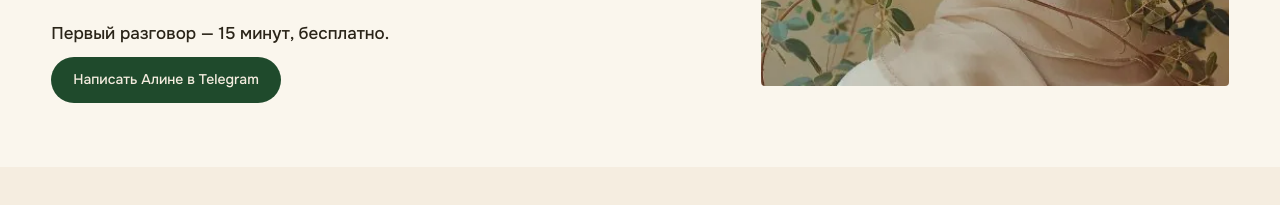
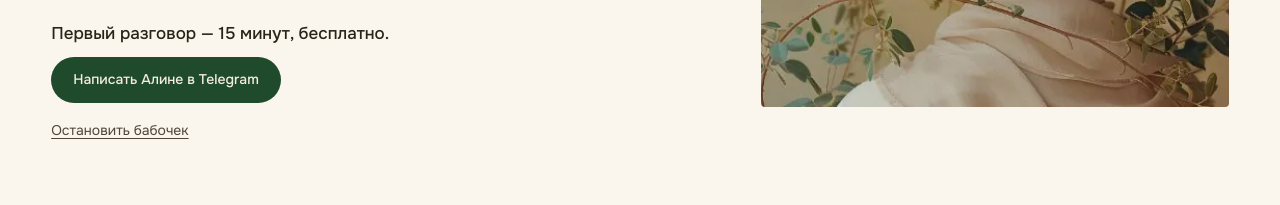
Before and after one commit to a6340374-stack/EcosinPregnancy, a plain HTML site: page index.html in a window 1280 px wide. Shown: the part 451-656 px from the top of the page. Drawn offline with nearby package versions, Linux system fonts and the light colour scheme.

Commit message:
Allow visitors to start butterfly motion on any device

```diff
--- a/index.html
+++ b/index.html
@@ -205,17 +205,20 @@ p{margin:0;text-wrap:pretty;}
 .butterfly-flight.sage{top:32%;color:#809b58;}
 .butterfly-flight.apricot{top:58%;color:#db945c;--delay:-30s;}
 .butterfly-flight svg{display:block;width:100%;height:auto;}
-@media (prefers-reduced-motion:no-preference){
+/* Follow the device preference until the visitor chooses a mode. */
 .butterfly-flight{animation:cross-page var(--duration) linear var(--delay) infinite;}
 .butterfly-flight.apricot{animation-name:cross-page-back;}
 .butterfly-flight svg{animation:flight-arc 8s ease-in-out infinite alternate;}
 .apricot svg{animation:flight-arc 10s ease-in-out -4s infinite alternate-reverse;}
 .wing-fold{transform-origin:0 0;animation:wingbeat 1.1s ease-in-out infinite alternate;}
 .apricot .wing-fold{animation-duration:1.25s;}
-}
 @media (prefers-reduced-motion:reduce){
-  .butterfly-flight.sage{top:90px;left:auto;right:6px;width:52px;opacity:1;}
-}
+  html:not([data-butterflies="on"]) .butterfly-trail *{animation:none;}
+  html:not([data-butterflies="on"]) .butterfly-flight.sage{top:90px;left:auto;right:6px;width:52px;opacity:1;}
+}
+html[data-butterflies="off"] .butterfly-trail{display:none;}
+.flight-control{display:block;margin-top:12px;color:var(--ink-soft);font-size:14px;text-decoration:underline;text-underline-offset:3px;padding:6px 0;}
+.flight-control[hidden]{display:none;}
 @media print{
   .butterfly-trail{display:none;}
 }
@@ -1022,6 +1025,7 @@ p{margin:0;text-wrap:pretty;}
       <p class="hero-lede">Вместе подберём блюда, которые вам нравятся и на которые хватает времени. Учитываю халяль.</p>
       <p class="hero-call">Первый разговор — 15 минут, бесплатно.</p>
       <a href="https://t.me/alina_ecosin" class="btn btn-primary">Написать Алине в Telegram</a>
+      <button type="button" class="flight-control" id="flight-control" hidden>Включить полёт бабочек</button>
     </div>
   </div>
 </section>
@@ -1603,5 +1607,33 @@ p{margin:0;text-wrap:pretty;}
 }
 </script>
 
+<script>
+(() => {
+  const button = document.getElementById('flight-control');
+  const preference = window.matchMedia('(prefers-reduced-motion: reduce)');
+  const key = 'ecosin-butterflies';
+  let choice = new URLSearchParams(location.search).get('butterflies');
+  if (choice !== 'on' && choice !== 'off') {
+    try { choice = localStorage.getItem(key); } catch { choice = null; }
+  }
+  function isFlying() {
+    return choice === 'on' || (choice !== 'off' && !preference.matches);
+  }
+  function update() {
+    if (choice === 'on' || choice === 'off') document.documentElement.dataset.butterflies = choice;
+    else delete document.documentElement.dataset.butterflies;
+    button.textContent = isFlying() ? 'Остановить бабочек' : 'Включить полёт бабочек';
+  }
+  button.addEventListener('click', () => {
+    choice = isFlying() ? 'off' : 'on';
+    try { localStorage.setItem(key, choice); } catch {}
+    update();
+  });
+  preference.addEventListener('change', update);
+  update();
+  button.hidden = false;
+})();
+</script>
+
 </body>
 </html>
--- a/src/assets/landing.css
+++ b/src/assets/landing.css
@@ -135,17 +135,20 @@ p{margin:0;text-wrap:pretty;}
 .butterfly-flight.sage{top:32%;color:#809b58;}
 .butterfly-flight.apricot{top:58%;color:#db945c;--delay:-30s;}
 .butterfly-flight svg{display:block;width:100%;height:auto;}
-@media (prefers-reduced-motion:no-preference){
+/* Follow the device preference until the visitor chooses a mode. */
 .butterfly-flight{animation:cross-page var(--duration) linear var(--delay) infinite;}
 .butterfly-flight.apricot{animation-name:cross-page-back;}
 .butterfly-flight svg{animation:flight-arc 8s ease-in-out infinite alternate;}
 .apricot svg{animation:flight-arc 10s ease-in-out -4s infinite alternate-reverse;}
 .wing-fold{transform-origin:0 0;animation:wingbeat 1.1s ease-in-out infinite alternate;}
 .apricot .wing-fold{animation-duration:1.25s;}
+@media (prefers-reduced-motion:reduce){
+  html:not([data-butterflies="on"]) .butterfly-trail *{animation:none;}
+  html:not([data-butterflies="on"]) .butterfly-flight.sage{top:90px;left:auto;right:6px;width:52px;opacity:1;}
 }
-@media (prefers-reduced-motion:reduce){
-  .butterfly-flight.sage{top:90px;left:auto;right:6px;width:52px;opacity:1;}
-}
+html[data-butterflies="off"] .butterfly-trail{display:none;}
+.flight-control{display:block;margin-top:12px;color:var(--ink-soft);font-size:14px;text-decoration:underline;text-underline-offset:3px;padding:6px 0;}
+.flight-control[hidden]{display:none;}
 @media print{
   .butterfly-trail{display:none;}
 }
```
Also changed, not shown: src/pages/index.html (+1 -0 lines), src/partials/tail-index.html (+28 -0 lines). Lines whose indentation alone changed are shown as unchanged.
